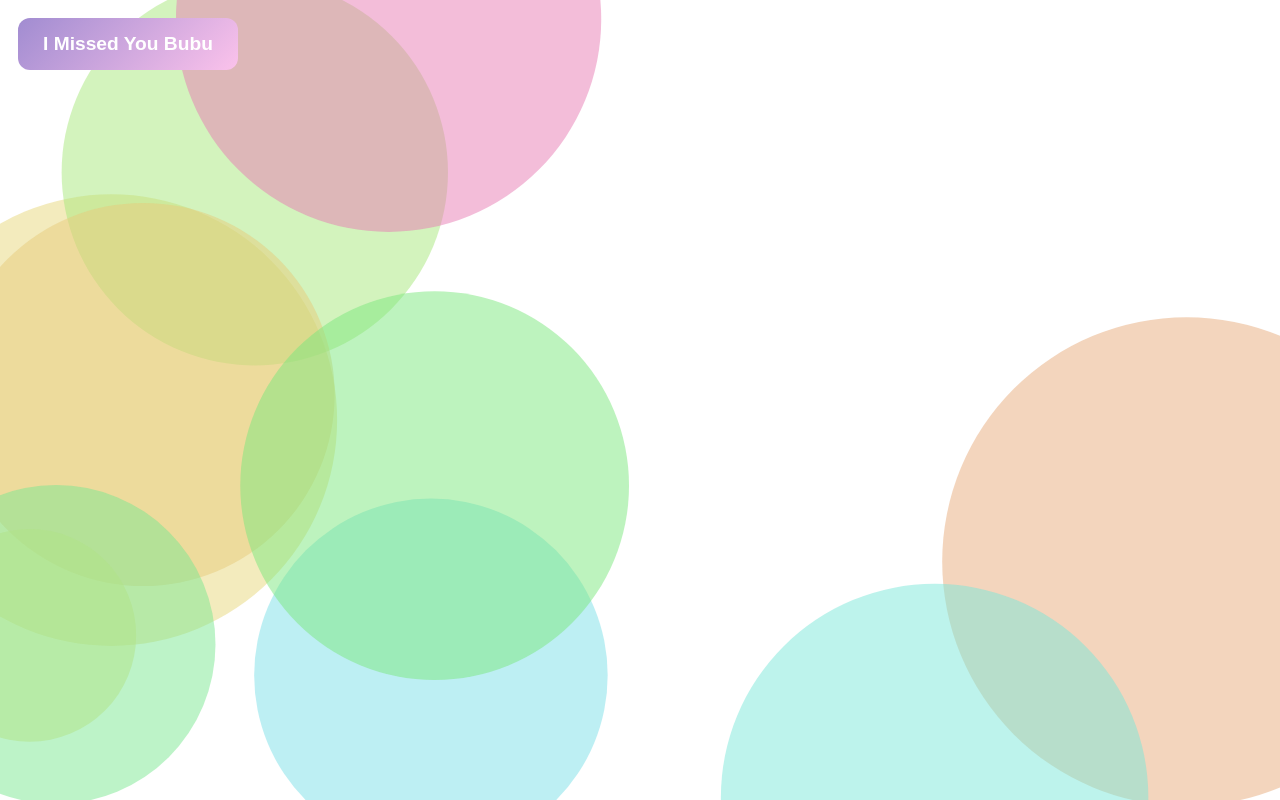
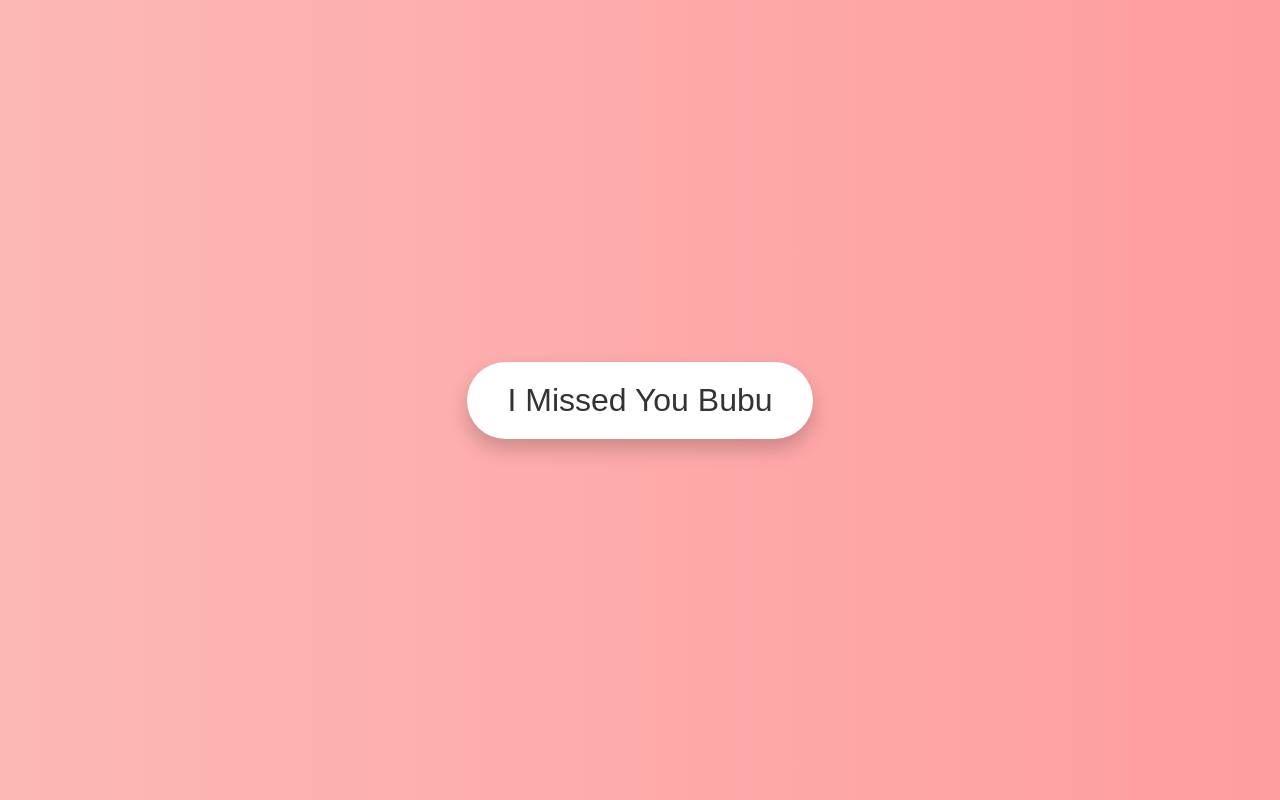
Before and after one commit to yxbudgqjdqdxq/idk, a Next.js app: page / in a window 1280 px wide. Built offline with nearby package versions, Linux system fonts and the light colour scheme.

Commit message:
Update globals.css

```diff
--- a/styles/globals.css
+++ b/styles/globals.css
@@ -1,38 +1,60 @@
-.landing {
-  display: flex;
-  justify-content: center;
-  align-items: center;
-  height: 100vh;
+html, body {
+  height: 100%;
+  margin: 0;
 }
 
-.landing-button {
-  font-size: 2.5rem;
-  font-weight: bold;
-  color: white;
-  padding: 20px 40px;
-  border-radius: 20px;
-  background: linear-gradient(135deg, #ff758c, #ff7eb3);
-  cursor: pointer;
-  transition: transform 0.3s ease, box-shadow 0.3s ease;
-}
-.landing-button:hover {
-  transform: scale(1.05);
-  box-shadow: 0 0 30px rgba(255, 118, 168, 0.6);
+.main-container {
+  height: 100vh;
+  display: flex;
+  justify-content: center;   /* horizontal center */
+  align-items: center;       /* vertical center */
+  flex-direction: column;
+  background: linear-gradient(270deg, #ff9a9e, #fad0c4, #fbc2eb, #a6c1ee);
+  background-size: 600% 600%;
+  animation: gradientMove 20s ease infinite;
 }
 
-button {
-  margin: 10px;
-  padding: 15px 25px;
+@keyframes gradientMove {
+  0% { background-position: 0% 50%; }
+  50% { background-position: 100% 50%; }
+  100% { background-position: 0% 50%; }
+}
+
+.big-button {
+  font-size: 2rem;
+  padding: 20px 40px;
+  border: none;
+  border-radius: 50px;
+  background: white;
+  color: #333;
+  cursor: pointer;
+  box-shadow: 0 10px 20px rgba(0,0,0,0.2);
+  transition: transform 0.2s;
+}
+
+.big-button:hover {
+  transform: scale(1.05);
+}
+
+.button-container {
+  display: flex;
+  flex-direction: column;
+  gap: 20px;
+}
+
+.sexy-button {
+  padding: 15px 30px;
+  font-size: 1.2rem;
   border: none;
   border-radius: 12px;
-  font-size: 1.2em;
+  cursor: pointer;
+  background: linear-gradient(135deg, #ff9a9e, #fad0c4);
+  color: white;
   font-weight: bold;
-  color: white;
-  background: linear-gradient(135deg, #a18cd1, #fbc2eb);
-  cursor: pointer;
-  transition: transform 0.3s ease, box-shadow 0.3s ease;
+  transition: transform 0.2s, box-shadow 0.2s;
 }
-button:hover {
-  transform: translateY(-3px);
-  box-shadow: 0 8px 20px rgba(0, 0, 0, 0.2);
+
+.sexy-button:hover {
+  transform: scale(1.05);
+  box-shadow: 0 8px 20px rgba(0,0,0,0.2);
 }
```
